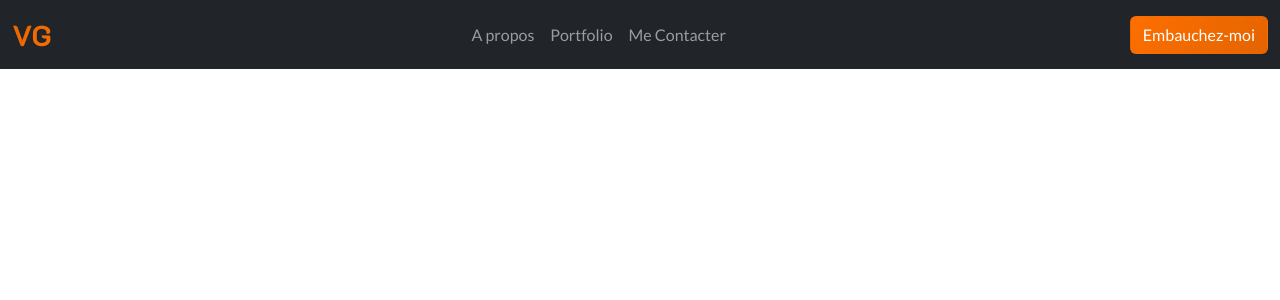
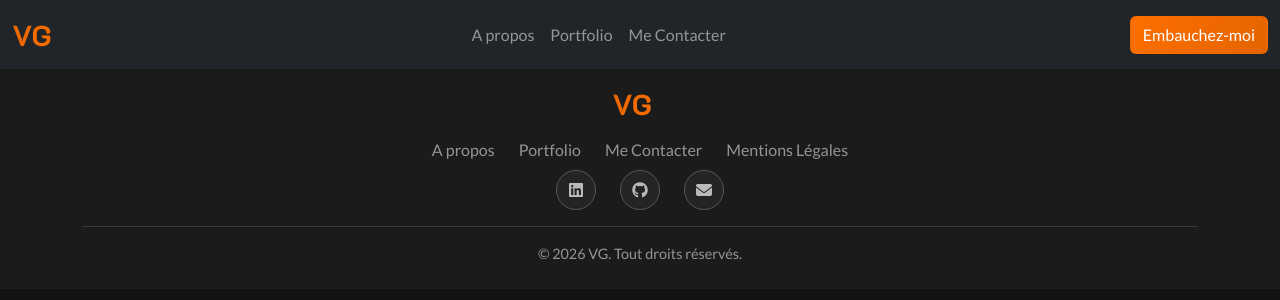
Before and after one commit to Vincent-Gillet/portfolio, a React (Vite) app: page / in a window 1280 px wide. Shown: the top 300 px of the page. Built offline with nearby package versions, Linux system fonts and the light colour scheme.

Commit message:
feat: ajout du composant footer

```diff
--- a/index.html
+++ b/index.html
@@ -1,10 +1,11 @@
 <!doctype html>
-<html lang="en">
+<html lang="fr">
   <head>
     <meta charset="UTF-8" />
     <link rel="icon" type="image/svg+xml" href="/vite.svg" />
     <meta name="viewport" content="width=device-width, initial-scale=1.0" />
     <title>portfolio</title>
+    <script src="https://kit.fontawesome.com/61d2b3ef85.js" crossorigin="anonymous"></script>
   </head>
   <body>
     <div id="root"></div>
--- /dev/null
+++ b/src/components/footer/Footer.css
@@ -0,0 +1,41 @@
+.footer-navbar {
+    background-color: rgba(255, 255, 255, 0.04);
+}
+
+.circle {
+    display: flex;
+    align-items: center;
+    justify-content: center;
+    width: 40px;
+    height: 40px;
+    border-radius: 50%;
+    background-color: rgba(255, 255, 255, 0.04);
+    border: 1px solid #575757;
+    transition: background-color 0.3s ease-in-out;
+}
+
+.circle:hover {
+    background-color: var(--orange-dark);
+}
+
+.circle i {
+    color: var(--grey-icon-color);
+    transition: color 0.3s ease-in-out;
+}
+
+.circle:hover i {
+    color: #000000;
+}
+
+.footer-barre {
+    border: none;
+    height: 1px;
+    background-color: var(--grey-color);
+    margin: 1em 0;
+    width: 100%;
+}
+
+.copyright {
+    color: var(--grey-color);
+    font-size: 0.9em;
+}
--- /dev/null
+++ b/src/components/footer/Footer.tsx
@@ -0,0 +1,42 @@
+import './Footer.css';
+import Container from 'react-bootstrap/Container';
+import Nav from 'react-bootstrap/Nav';
+import Navbar from 'react-bootstrap/Navbar';
+
+function Footer({ linkPages }: { linkPages: { name: string; href: string }[] }) {
+
+    const linkNetworks = [
+        { name: 'Linkdin', href: 'https://www.linkedin.com/in/vincent-cda', icon: 'fa-brands fa-linkedin' },
+        { name: 'Github', href: 'https://github.com/Vincent-Gillet', icon: 'fa-brands fa-github' },
+        { name: 'Mail', href: 'mailto:vincent-gillet@neuf.fr', icon: 'fa-solid fa-envelope' },
+    ];
+
+    const listLinkPages = linkPages.map((link) => (
+        <Nav.Link key={link.name} href={link.href} className='a-text'>{link.name}</Nav.Link>
+    ));
+
+    const listLinkNetworks = linkNetworks.map((link) => (
+        <Nav.Link  target="_blank" key={link.name} href={link.href} className='circle'><i className={link.icon}></i></Nav.Link>
+    ));
+
+    return (
+    <>
+      <Navbar className="footer-navbar" collapseOnSelect expand="" data-bs-theme="dark">
+        <Container className='d-flex flex-column justify-content-center align-items-center'>
+          <Navbar.Brand href="#home" className='logo'>VG</Navbar.Brand>
+            <Nav className="flex-sm-row justify-content-center column-gap-4">
+                {listLinkPages}
+                <Nav.Link href="#legal" className='a-text'>Mentions Légales</Nav.Link>
+            </Nav>
+            <Nav className="flex-row justify-content-center gap-4">
+                {listLinkNetworks}
+            </Nav>
+            <hr className='footer-barre'/>
+            <p className="text-center copyright">© 2026 VG. Tout droits réservés.</p>
+        </Container>
+      </Navbar>
+    </>
+    )
+}
+
+export default Footer
--- a/src/components/header/Header.tsx
+++ b/src/components/header/Header.tsx
@@ -3,36 +3,21 @@ import Nav from 'react-bootstrap/Nav';
 import Navbar from 'react-bootstrap/Navbar';
 import Button from 'react-bootstrap/Button';
 
-function Header() {
+function Header({ linkPages }: { linkPages: { name: string; href: string }[] }) {
+
+    const listLinkPages = linkPages.map((link) => (
+        <Nav.Link key={link.name} href={link.href} className='a-text'>{link.name}</Nav.Link>
+    ));
+
     return (
-/*         <header className="d-flex flex-wrap align-items-center justify-content-center justify-content-md-between py-3 mb-4 border-bottom">
-            <div className="col-md-3 mb-2 mb-md-0">
-                <a href="/" className="logo d-inline-flex link-body-emphasis text-decoration-none">
-                    VG
-                </a>
-            </div>
-            <ul className="nav col-12 col-md-auto mb-2 justify-content-center mb-md-0">
-                <li><a href="#" className="nav-link px-2 link-secondary">Home</a></li>
-                <li><a href="#" className="nav-link px-2">Features</a></li>
-                <li><a href="#" className="nav-link px-2">Pricing</a></li>
-                <li><a href="#" className="nav-link px-2">FAQs</a></li>
-                <li><a href="#" className="nav-link px-2">About</a></li>
-            </ul>
-            <div className="col-md-3 text-end">
-                <button type="button" className="btn btn-outline-primary me-2">Login</button>
-                <button type="button" className="btn btn-primary">Sign-up</button>
-            </div>
-        </header> */
-            <>
+    <>
       <Navbar collapseOnSelect expand="lg" bg="dark" data-bs-theme="dark">
         <Container fluid>
           <Navbar.Brand href="#home" className='logo'>VG</Navbar.Brand>
           <Navbar.Toggle aria-controls="navbarScroll" />
           <Navbar.Collapse id="navbarScroll">
             <Nav className="mx-auto">
-                <Nav.Link href="#about">A propos</Nav.Link>
-                <Nav.Link href="#portfolio">Portfolio</Nav.Link>
-                <Nav.Link href="#contact">Me Contacter</Nav.Link>
+                {listLinkPages}
             </Nav>
           <Nav className="">
             <Button variant="" href='#contact' className='a-btn'>Embauchez-moi</Button>
--- a/src/index.css
+++ b/src/index.css
@@ -15,12 +15,19 @@
   -webkit-font-smoothing: antialiased;
   -moz-osx-font-smoothing: grayscale;
 
+  --background-color-body: #121212;
   --white-color: #ffffff;
-  --gray-color: #959595;
+  --grey-color: #959595;
+  --grey-icon-color: #BABABA;
   --orange-light: #FD6F00;
   --orange-dark: #E46400;
   --background-color-orange: linear-gradient(125deg, var(--orange-light), var(--orange-dark));
   --text-color-orange: -webkit-linear-gradient(125deg, var(--orange-light), var(--orange-dark));
+}
+
+html, body {
+  background-color: var(--background-color-body);
+  height: 100vh;
 }
 
 a, p, h1, h2, h3, h4, h5, h6, span, li, div, button {
@@ -29,13 +36,13 @@ a, p, h1, h2, h3, h4, h5, h6, span, li, div, button {
   font-style: normal;
 }
 
-a {
+.a-text {
   font-weight: 500;
   color: var(--grey-color);
   text-decoration: inherit;
 }
-a:hover, a:focus, a:active, a.active, .logo {
-  color: var(--main-color-orange);
+
+.a-text:hover, .a-text:focus, .a-text:active, .a-text.active, .logo {
   background: var(--text-color-orange);
   -webkit-background-clip: text;
   -webkit-text-fill-color: transparent;
@@ -71,10 +78,6 @@ button {
 button:hover {
   border-color: #646cff;
 }
-/* button:focus,
-button:focus-visible {
-  outline: 4px auto -webkit-focus-ring-color;
-} */
 
 .a-btn, .a-btn:hover, .a-btn:focus, .a-btn:active {
   background: var(--background-color-orange);
--- a/src/main.tsx
+++ b/src/main.tsx
@@ -3,9 +3,17 @@ import { createRoot } from 'react-dom/client'
 import Header from './components/header/Header.tsx'
 import 'bootstrap/dist/css/bootstrap.min.css';
 import './index.css'
+import Footer from './components/footer/Footer.tsx';
+
+const linkPages = [
+    { name: 'A propos', href: '#about' },
+    { name: 'Portfolio', href: '#portfolio' },
+    { name: 'Me Contacter', href: '#contact' },
+];
 
 createRoot(document.getElementById('root')!).render(
   <StrictMode>
-    <Header />
+    <Header linkPages={linkPages} />
+    <Footer linkPages={linkPages} />
   </StrictMode>,
 )
```
